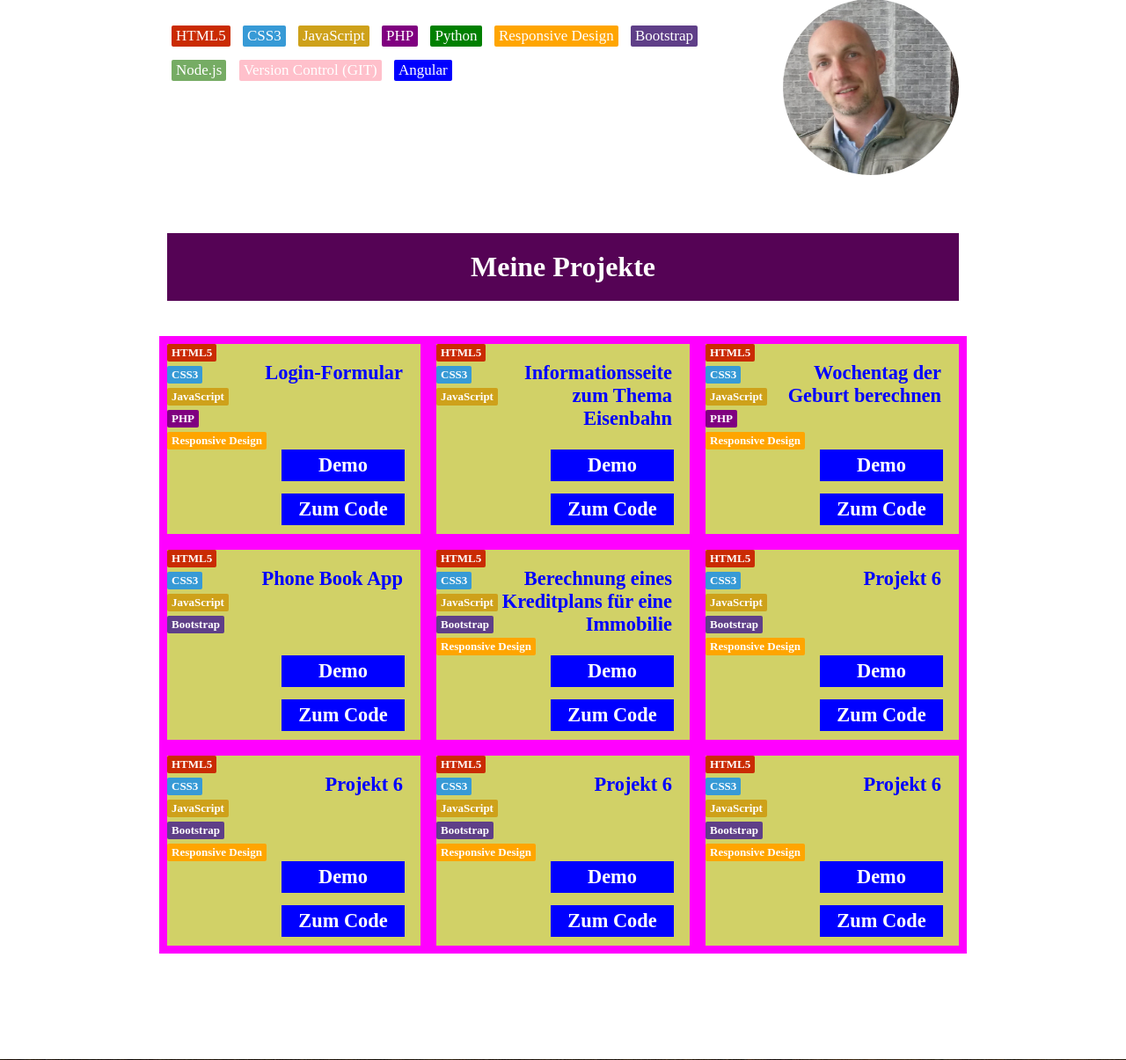
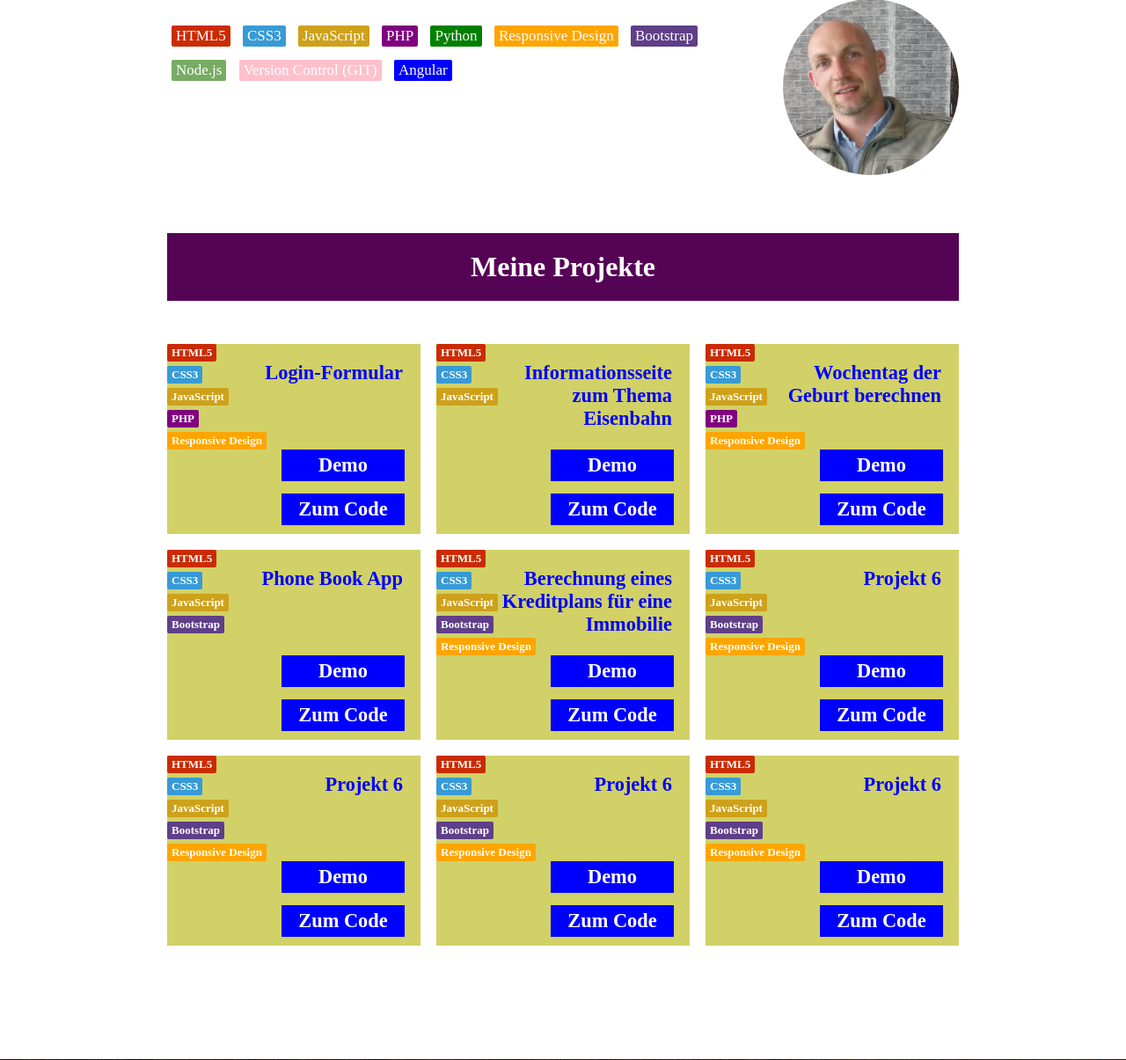
Before and after one commit to AndreasRaisl/smallPortfolio, a PHP site: page / in a window 1280 px wide. Shown: the part 1040-2245 px from the top of the page at 88% size. Run offline with PHP 8.4, Linux system fonts and the light colour scheme.

Commit message:
take away fuchsia background for Projects Gallery

```diff
--- a/css/indexStylesheet.css
+++ b/css/indexStylesheet.css
@@ -525,7 +525,7 @@ h2 {
 	width: 918px;
 	margin: 0 auto;
 	height: 702px;
-	background: fuchsia;
+	/* background: fuchsia; */
 }
 
 .ProjectGallery2 {
```
